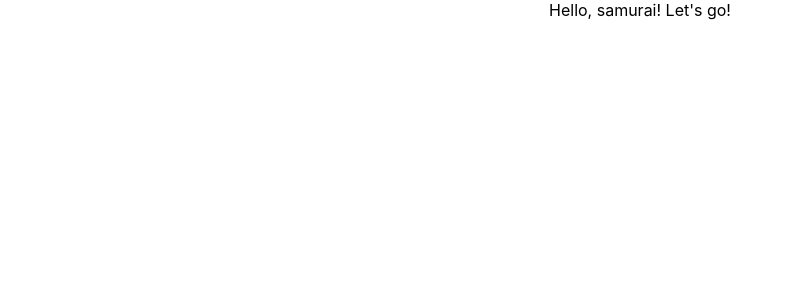
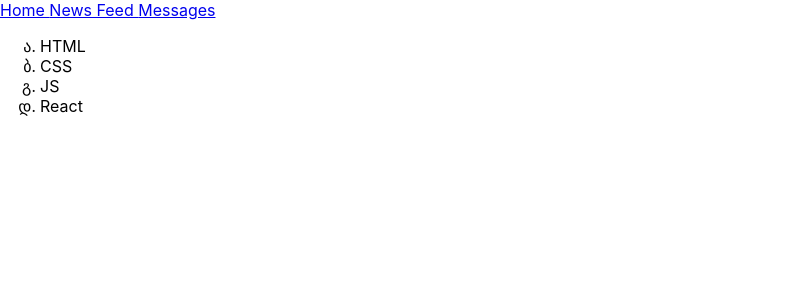
Before and after one commit to LizaWebDev/social-network, a React (Create React App) app: page / in a window 1280 px wide. Shown: the top 300 px of the page, without its empty margins (0-792 px from the left). Built offline with nearby package versions, Linux system fonts and the light colour scheme.

Commit message:
components

```diff
--- a/src/App.css
+++ b/src/App.css
@@ -1,38 +1,3 @@
-.App {
-  text-align: center;
+ul li {
+  list-style-type: georgian;
 }
-
-.App-logo {
-  height: 40vmin;
-  pointer-events: none;
-}
-
-@media (prefers-reduced-motion: no-preference) {
-  .App-logo {
-    animation: App-logo-spin infinite 20s linear;
-  }
-}
-
-.App-header {
-  background-color: #282c34;
-  min-height: 100vh;
-  display: flex;
-  flex-direction: column;
-  align-items: center;
-  justify-content: center;
-  font-size: calc(10px + 2vmin);
-  color: white;
-}
-
-.App-link {
-  color: #61dafb;
-}
-
-@keyframes App-logo-spin {
-  from {
-    transform: rotate(0deg);
-  }
-  to {
-    transform: rotate(360deg);
-  }
-}
--- a/src/App.tsx
+++ b/src/App.tsx
@@ -2,11 +2,33 @@
 import './App.css';
 
 function App() {
-  return (
-    <div className="App">
-     Hello, samurai! Let's go!
-    </div>
-  );
+    return (
+        <div className="App">
+            <Header/>
+            <Technologies/>
+        </div>
+    );
+}
+
+const Header = () => {
+    return (
+        <div>
+            <a href="#s">Home </a>
+            <a href="#s">News Feed </a>
+            <a href="#s">Messages</a>
+        </div>
+    );
+}
+
+const Technologies = () => {
+    return (
+        <ul>
+            <li>HTML</li>
+            <li>CSS</li>
+            <li>JS</li>
+            <li>React</li>
+        </ul>
+    );
 }
 
 export default App;
```
